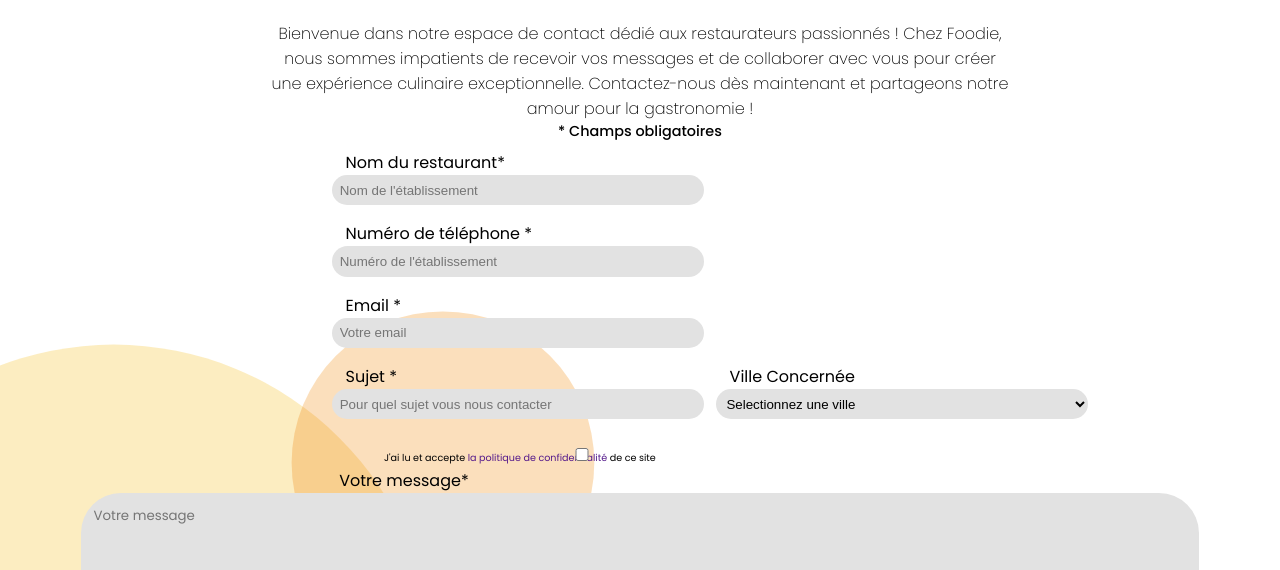
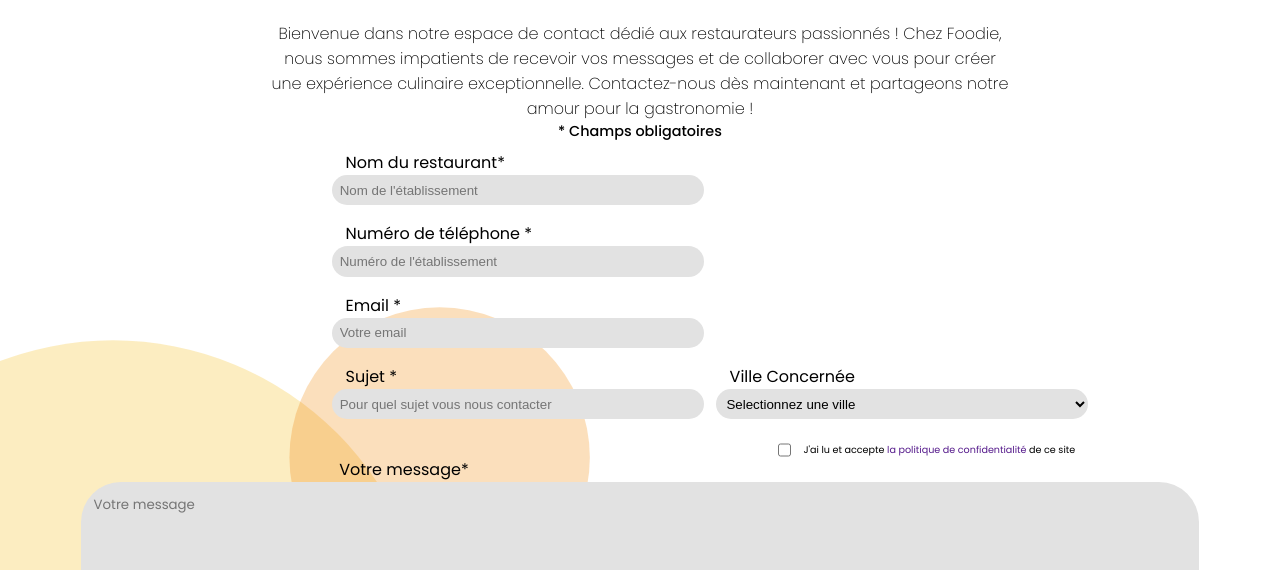
Before and after one commit to Kenzita/Foodie, a plain HTML site: page css/contactbtb.html in a window 1280 px wide. Shown: the part 230-800 px from the top of the page. Drawn offline with Linux system fonts and the light colour scheme; files whose address does not match are found by name.

Commit message:
:memo: update RGPDinput

```diff
--- a/css/contactbtb.html
+++ b/css/contactbtb.html
@@ -71,8 +71,8 @@
                 </div>
                 <div class="boxmessage">
                     <div class="RGPDs">
-                        <input type="checkbox" name="rgpd" id="rgpd" required><label for="rgpd">J'ai lu et accepte <a href="">la politique de confidentialité</a> de ce
-                            site</label>
+                        <input type="checkbox" name="rgpd" id="rgpd" required>   <p>J'ai lu et accepte <a href="">la politique de confidentialité</a> de ce
+                            site</p>
 
 
                     </div>
--- a/css/contactbtb.scss
+++ b/css/contactbtb.scss
@@ -167,15 +167,13 @@ main {
         .boxmessage {
             .RGPDs {
 
-                input {
-                    margin: 0;
-                    display: inline-block;
-                    width: 5vw;
-                }
+                width: 59vw;
+                display: flex;
+                justify-content: flex-end;
 
-                label {
+                p {
                     font-size: .6em;
-                    width: 20vw;
+     margin-left: 1vw;
                 }
 
             }
@@ -200,11 +198,9 @@ main {
                         border-radius: 3em;
                     }
                 }
-
-
             }
 
-            input {
+            .btn-submit {
                 background-color: #FDF5DE;
                 color: #F29727;
                 padding: 1vh 5vw;
```
Also changed, not shown: css/contactbtb.css, 1 other file.
